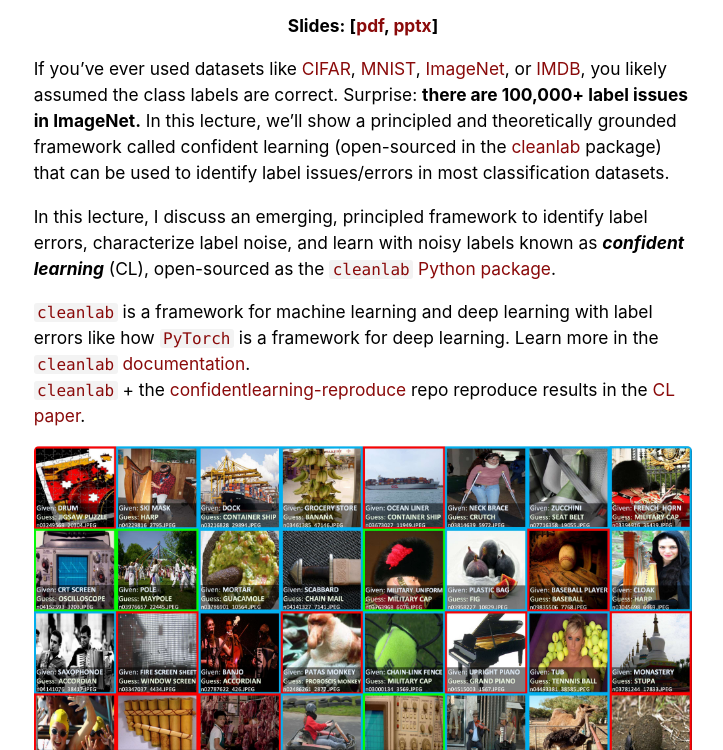
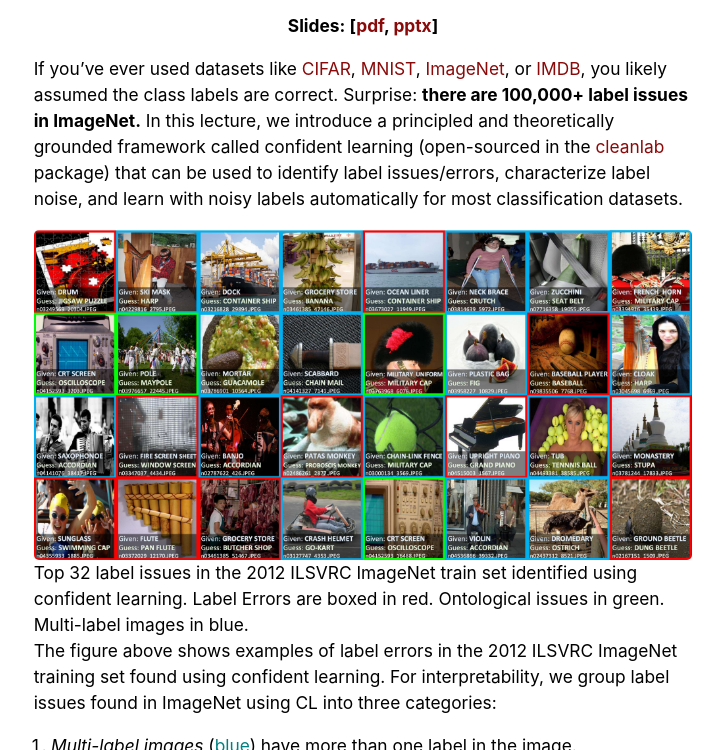
Before and after one commit to dcai-course/dcai-course, a Jekyll site: the page built from _lectures/label-errors.md, in a window 1280 px wide and 900 px high, scrolled down 360 px, cut to the strip 150-900 px from the top of the window. Shown: the whole strip, without its empty margins (277-1000 px from the left). Built offline with Jekyll 4.4.1, drawn with Linux system fonts in a browser that asks for light colours; some of the changed text lies outside the part shown.

Commit message:
more intro improvements

```diff
--- a/_lectures/label-errors.md
+++ b/_lectures/label-errors.md
@@ -16,16 +16,7 @@ slides:
 ---
 
 
-If you've ever used datasets like [CIFAR](https://www.cs.toronto.edu/~kriz/cifar.html), [MNIST](http://yann.lecun.com/exdb/mnist/), [ImageNet](http://www.image-net.org/), or [IMDB](https://ai.stanford.edu/~amaas/data/sentiment/), you likely assumed the class labels are correct. Surprise: **there are 100,000+ label issues in ImageNet.** In this lecture, we'll show a principled and theoretically grounded framework called confident learning (open-sourced in the [cleanlab](https://github.com/cleanlab/cleanlab) package) that can be used to identify label issues/errors in most classification datasets.
-
-
-<!-- But if you checked the labels of all 1.28 million ImageNet training examples (taking about 100 days assuming 7 seconds per image), you would find a significant fraction of the dataset is actually mislabeled. -->
-
-In this lecture, I discuss an emerging, principled framework to identify label errors, characterize label noise, and learn with noisy labels known as ***confident learning*** (CL), open-sourced as the [`cleanlab` Python package](https://github.com/cgnorthcutt/cleanlab).
-
-[`cleanlab`](https://github.com/cgnorthcutt/cleanlab) is a framework for machine learning and deep learning with label errors like how [`PyTorch`](https://pytorch.org/) is a framework for deep learning. Learn more in the [`cleanlab` documentation](https://l7.curtisnorthcutt.com/cleanlab-python-package). <br> [`cleanlab`](https://github.com/cgnorthcutt/cleanlab/tree/79035913dad2cc178eda5417f4a8bf03e011ddaf) + the [confidentlearning-reproduce](https://github.com/cgnorthcutt/confidentlearning-reproduce)
-repo reproduce results in the [CL
-paper](https://arxiv.org/abs/1911.00068).
+If you've ever used datasets like [CIFAR](https://www.cs.toronto.edu/~kriz/cifar.html), [MNIST](http://yann.lecun.com/exdb/mnist/), [ImageNet](http://www.image-net.org/), or [IMDB](https://ai.stanford.edu/~amaas/data/sentiment/), you likely assumed the class labels are correct. Surprise: **there are 100,000+ label issues in ImageNet.** In this lecture, we introduce a principled and theoretically grounded framework called confident learning (open-sourced in the [cleanlab](https://github.com/cleanlab/cleanlab) package) that can be used to identify label issues/errors, characterize label noise, and learn with noisy labels automatically for most classification datasets.
 
 <!-- **There are label errors in ImageNet**. First, let's take a look at a few of the label issues confident learning finds in the standard 2012 ILSVRC ImageNet training set. -->
 
```
Also changed, not shown: other parts of _lectures/label-errors.md (+2 -1 lines).
